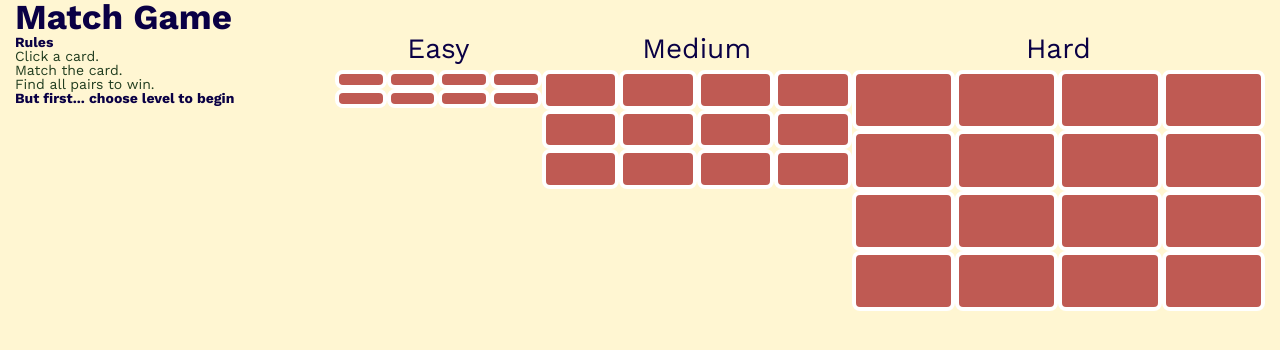
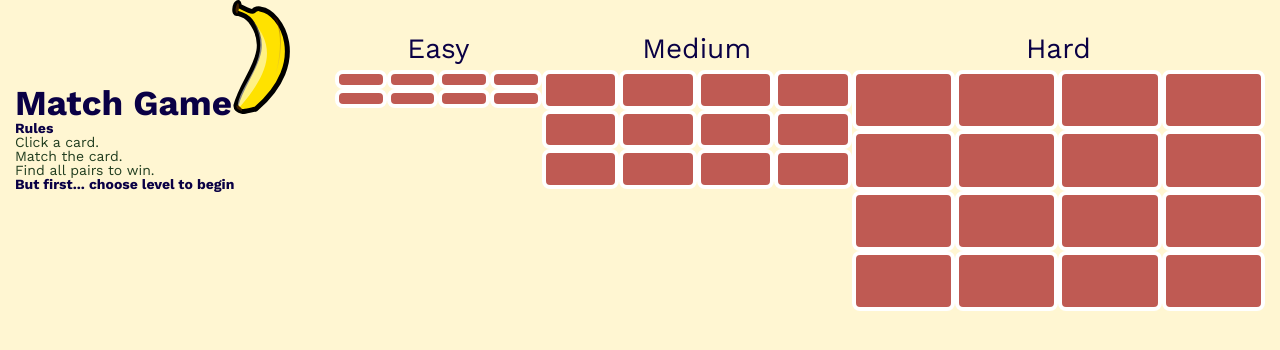
Before and after one commit to rejkpp/freethebanana, a plain HTML site: page index.html in a window 1280 px wide. Drawn offline with nearby package versions, Linux system fonts and the light colour scheme.

Commit message:
add banana button.

```diff
--- a/index.html
+++ b/index.html
@@ -14,7 +14,7 @@
   <div class="container-fluid">
     <div class="row">
       <div class="instructions col-md-3 col-xs-12 col-sm-12">
-        <h1>Match Game</h1>
+        <h1>Match Game<img src="./ass/img/banana.svg" class='banana'></h1>
         <h2>Rules</h2>
         <p>Click a card.</p>
         <p>Match the card.</p>
```
